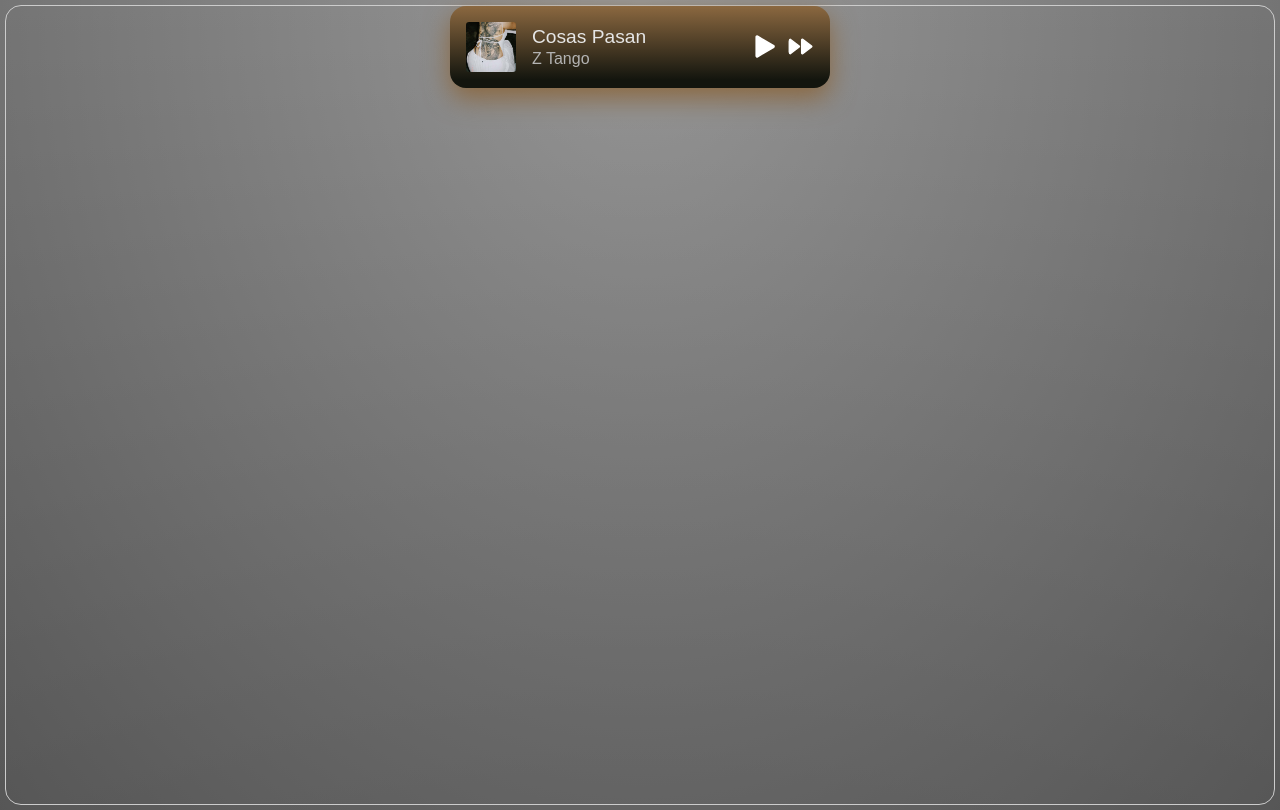
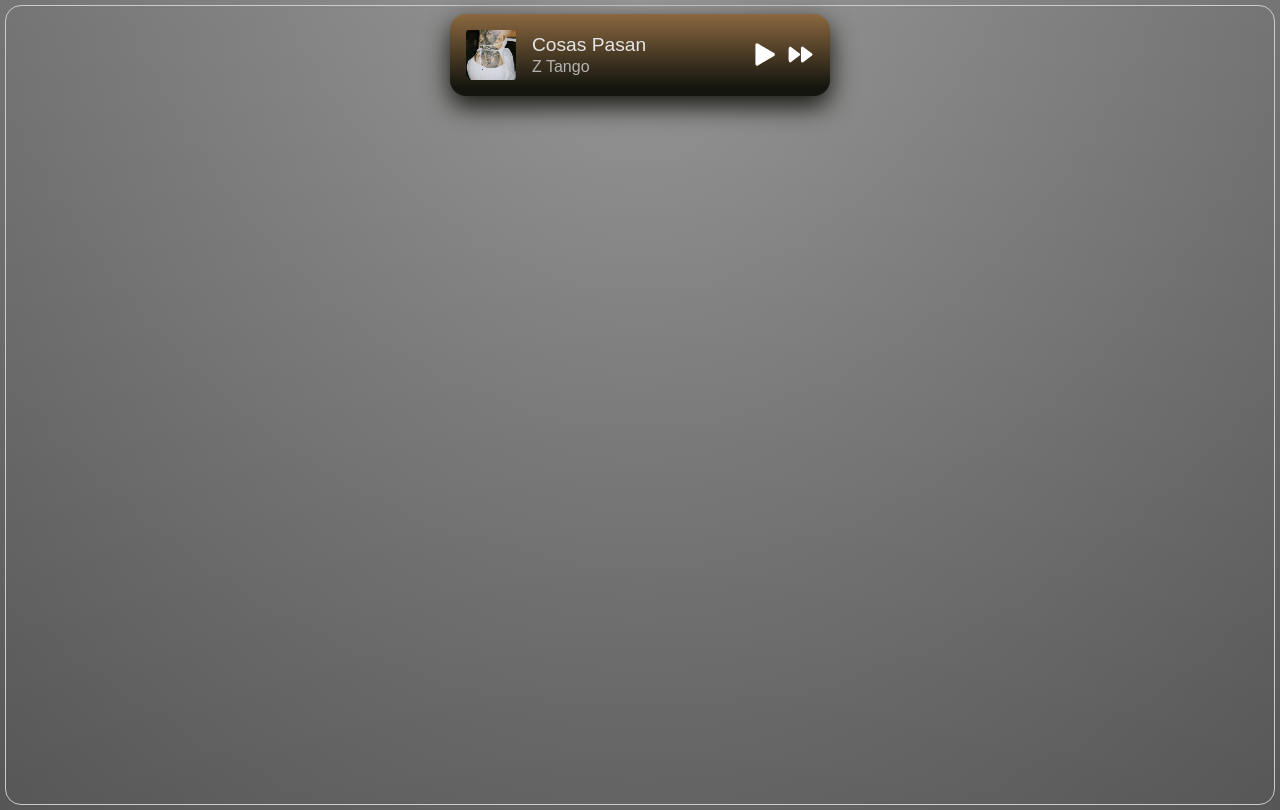
Before and after one commit to yefreescoding/music-dynamic-player, a React (Vite) app: page / in a window 1280 px wide. Built offline with nearby package versions, Linux system fonts and the light colour scheme; a web font is replaced by a local one.

Commit message:
feat: new animations

```diff
--- a/src/components/MusicCard/MusicCard.tsx
+++ b/src/components/MusicCard/MusicCard.tsx
@@ -46,7 +46,7 @@ export default function MusicCard() {
       className={styles.music_card}
       style={{
         backgroundImage: `linear-gradient(to bottom, ${currentTrack.coverColors[0]} 0%, ${currentTrack.coverColors[1]} 90%)`,
-        boxShadow: `0 10px 26px ${currentTrack.coverColors[0]}`,
+        boxShadow: `0 10px 26px ${currentTrack.coverColors[1]}`,
       }}
     >
       <div
--- a/src/components/MusicCover/MusicCover.tsx
+++ b/src/components/MusicCover/MusicCover.tsx
@@ -14,13 +14,12 @@ export default function MusicCover({
 }: MusicCoverProps) {
   return (
     <div className={styles.music_cover} aria-hidden={aria}>
-      <AnimatePresence>
+      <AnimatePresence initial={false}>
         <motion.img
           key={cover}
           initial={{ filter: "blur(20px)", opacity: 0 }}
           animate={{ filter: "blur(0)", opacity: 1 }}
           exit={{ filter: "blur(20px)", opacity: 0 }}
-          transition={{ duration: 0.3 }}
           style={{
             scale: `${isPlaying ? 1.15 : 1}`,
           }}
--- a/src/styles/_base.scss
+++ b/src/styles/_base.scss
@@ -26,6 +26,7 @@ body {
 main {
   min-height: 100dvh;
   display: grid;
+  padding-top: 0.5rem;
   justify-content: center;
   border: 1px solid hsl(0, 0%, 80%);
   border-radius: 1rem;
```
